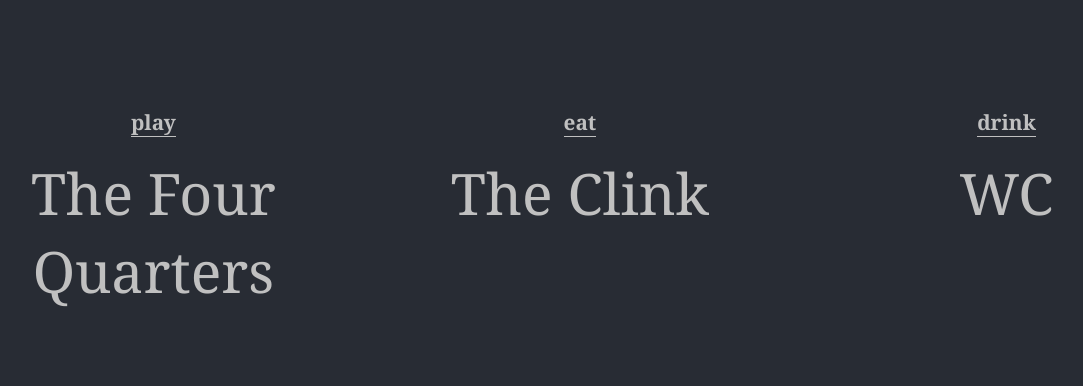
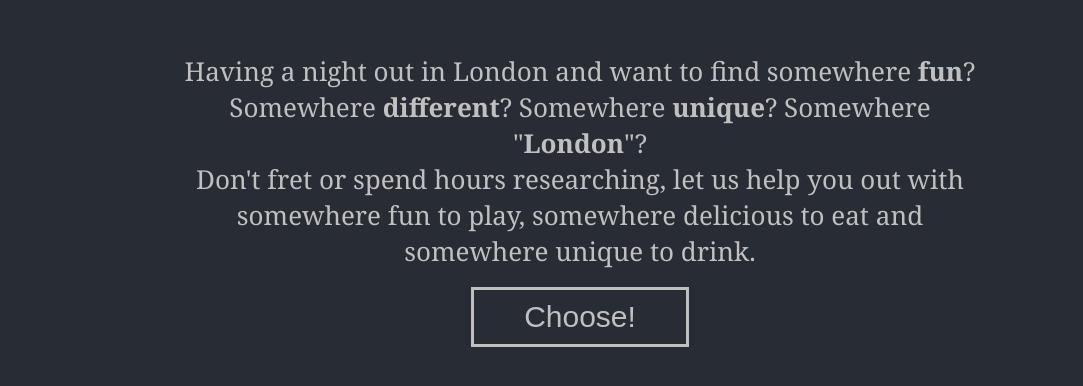
Before and after one commit to votemike/something-london, a React (Create React App) app: page / in a window 1280 px wide. Shown: the part 200-586 px from the top of the page, without its empty margins (60-1143 px from the left). Built offline with nearby package versions, Linux system fonts and the light colour scheme.

Commit message:
Adding button and blurb

```diff
--- a/src/App.css
+++ b/src/App.css
@@ -1,3 +1,4 @@
+/*Non-animation and non-hiding styling*/
 .App {
   text-align: center;
 }
@@ -5,22 +6,16 @@
 .App-header {
   background-color: #282c34;
   min-height: 100vh;
-  display: flex;
-  flex-direction: column;
-  /*align-items: center;*/
-  justify-content: center;
   font-size: calc(10px + 2vmin);
-  /*color: white;*/
 }
 
-/*@keyframes App-logo-spin {*/
-/*  from {*/
-/*    transform: rotate(0deg);*/
-/*  }*/
-/*  to {*/
-/*    transform: rotate(360deg);*/
-/*  }*/
-/*}*/
+.row {
+  position: absolute;
+  top: 50%;
+  left: 50%;
+  transform: translate(-50%, -50%);
+  width: 100%;
+}
 
 .column {
   float: left;
@@ -28,8 +23,15 @@
 }
 
 @media (max-width: 600px) {
-  .App-header {
-    justify-content: normal;
+  .blurb {
+    padding: 0 50px;
+  }
+
+  .row.second {
+    top: 0;
+    left: 50%;
+    transform: translate(-50%, 0);
+    width: 100%;
   }
 
   .column {
@@ -53,7 +55,6 @@
 h2 {
   display: inline-block;
   font-size: 0.8em;
-  /*text-decoration: underline;*/
   border-bottom: 1px silver solid;
 }
 
@@ -61,12 +62,72 @@
   font-size: 2.2em;
   text-decoration: none;
   color: silver;
-  /*transition: all .2s ease-in-out;*/
 }
 
+.blurb {
+  max-width: 800px;
+  margin: 0 auto;
+}
+
+.blurb span {
+  font-weight: bold;
+}
+
+button {
+  margin-top: 18px;
+  border: 3px silver solid;
+  background: transparent;
+  padding: 10px 50px;
+  color: silver;
+  font-size: 30px;
+  cursor: pointer;
+}
+
+/*Hiding and animation styling*/
+/*Hover animation*/
 .selection:hover,
 .selection:focus,
 .selection:active{
   transition: all .2s ease-in-out;
   font-size: 2.1em;
 }
+
+/*Button push hiding and animation*/
+.first.hidden {
+  animation: fadeOut ease 1s forwards;
+}
+
+.second.hidden {
+  left: -9999px;
+}
+
+@keyframes fadeIn {
+  0% {
+    opacity:0;
+  }
+  100% {
+    opacity: 1;
+  }
+}
+
+@keyframes fadeOut {
+  0% {
+    opacity:1;
+  }
+  99% {
+    left: 50%;
+  }
+  100% {
+    left: -9999px;
+    opacity:0;
+  }
+}
+
+.second:not(.hidden) .column {
+  opacity:0;
+  animation: fadeIn ease 2s forwards;
+}
+
+.second .column:nth-child(1) { animation-delay: 1s }
+.second .column:nth-child(2) { animation-delay: 1.5s }
+.second .column:nth-child(3) { animation-delay: 2s }
--- a/src/App.js
+++ b/src/App.js
@@ -1,25 +1,24 @@
 import React from 'react';
 import './App.css';
 
-function App() {
+class App extends React.Component {
+  constructor(props) {
+    super(props);
+    this.state = {
+      showResults: false
+    };
+    const shortBlurb = (<div className="blurb">Can't decide what to do on your outing to London? Want to show a friend the quirkiest places in the city? Let us tell you.</div>);
+    const longBlurb = (<div className="blurb">
+      <div>Having a night out in London and want to find somewhere <span>fun</span>? Somewhere <span>different</span>? Somewhere <span>unique</span>? Somewhere "<span>London</span>"?</div>
+      <div>Don't fret or spend hours researching, let us help you out with somewhere fun to play, somewhere delicious to eat and somewhere unique to drink.</div>
+    </div>);
+    this.blurb = Math.random() >= 0.5 ? shortBlurb : longBlurb;
+    this.drink = this.chooseDrink();
+    this.eat = this.chooseEat();
+    this.play = this.choosePlay();
+  }
 
-  const plays = [
-      { name: 'Bounce', href: 'https://www.bouncepingpong.com/' },
-      { name: 'Flight Club', href: 'https://flightclubdarts.com/london/' },
-      { name: 'The Four Quarters', href: 'http://geocities.fourquartersbar.co.uk/' },
-      { name: 'London Shuffle', href: 'https://www.londonshuffle.com/' },
-      { name: 'Queens', href: 'https://queens.london/' },
-      { name: 'Swingers', href: 'https://swingersldn.com/home/' },
-      { name: 'Whistle Punks', href: 'https://www.whistlepunks.com/' }
-  ];
-  const eats = [
-      { name: 'Bel Canto', href: 'https://www.belcantolondon.co.uk/' },
-      { name: 'Bustronome', href: 'https://www.bustronome.com/en/london/' },
-      { name: 'Dans Le Noir', href: 'https://london.danslenoir.com/en/home/' },
-      { name: 'Hawksmoor', href: 'https://thehawksmoor.com/' },
-      { name: 'The Clink', href: 'https://theclinkcharity.org/restaurants/brixton' },
-      { name: 'The Jam', href: 'https://www.thejamrestaurant.com/' }
-  ];
+  chooseDrink() {
     const drinks = [
       { name: 'ABQ', href: 'https://abqlondon.com/abq-london' },
       { name: 'Ballie Ballerson', href: 'https://www.ballieballerson.com/' },
@@ -30,36 +29,72 @@
       { name: 'Sky Garden', href: 'https://skygarden.london/' },
       { name: 'WC', href: 'http://www.wcclapham.co.uk/' }
     ];
-  const play = random(plays);
-  const eat = random(eats);
-  const drink = random(drinks);
 
+    return random(drinks);
+  }
+
+  chooseEat() {
+    const eats = [
+      { name: 'Bel Canto', href: 'https://www.belcantolondon.co.uk/' },
+      { name: 'Bustronome', href: 'https://www.bustronome.com/en/london/' },
+      { name: 'Dans Le Noir', href: 'https://london.danslenoir.com/en/home/' },
+      { name: 'Hawksmoor', href: 'https://thehawksmoor.com/' },
+      { name: 'The Clink', href: 'https://theclinkcharity.org/restaurants/brixton' },
+      { name: 'The Jam', href: 'https://www.thejamrestaurant.com/' }
+    ];
+
+    return random(eats);
+  }
+
+  choosePlay() {
+    const plays = [
+      { name: 'Bounce', href: 'https://www.bouncepingpong.com/' },
+      { name: 'Flight Club', href: 'https://flightclubdarts.com/london/' },
+      { name: 'The Four Quarters', href: 'http://geocities.fourquartersbar.co.uk/' },
+      { name: 'London Shuffle', href: 'https://www.londonshuffle.com/' },
+      { name: 'Queens', href: 'https://queens.london/' },
+      { name: 'Swingers', href: 'https://swingersldn.com/home/' },
+      { name: 'Whistle Punks', href: 'https://www.whistlepunks.com/' }
+    ];
+
+    return random(plays);
+  }
+
+  render() {
     return (
       <div className="App">
         <header className="App-header">
-          <div className="row">
+          <div className={this.state.showResults ? 'hidden row first' : 'row first'}>
+            {this.blurb}
+            <button onClick={() => {
+              this.setState({ showResults: true })
+            }}>Choose!
+            </button>
+          </div>
+          <div className={this.state.showResults ? 'row second' : 'hidden row second'}>
             <div className="column">
               <div>
                 <h2>play</h2>
               </div>
-                  <a target="_blank" rel="noopener noreferrer" href={play.href} className="selection">{play.name}</a>
+              <a target="_blank" rel="noopener noreferrer" href={this.play.href} className="selection">{this.play.name}</a>
             </div>
             <div className="column">
               <div>
                 <h2>eat</h2>
               </div>
-                  <a target="_blank" rel="noopener noreferrer" href={eat.href} className="selection">{eat.name}</a>
+              <a target="_blank" rel="noopener noreferrer" href={this.eat.href} className="selection">{this.eat.name}</a>
             </div>
             <div className="column">
               <div>
                 <h2>drink</h2>
               </div>
-                  <a target="_blank" rel="noopener noreferrer" href={drink.href} className="selection">{drink.name}</a>
+              <a target="_blank" rel="noopener noreferrer" href={this.drink.href} className="selection">{this.drink.name}</a>
             </div>
           </div>
         </header>
       </div>
     );
+  }
 }
 
 function random(list) {
```
Lines whose indentation alone changed are shown as unchanged.
